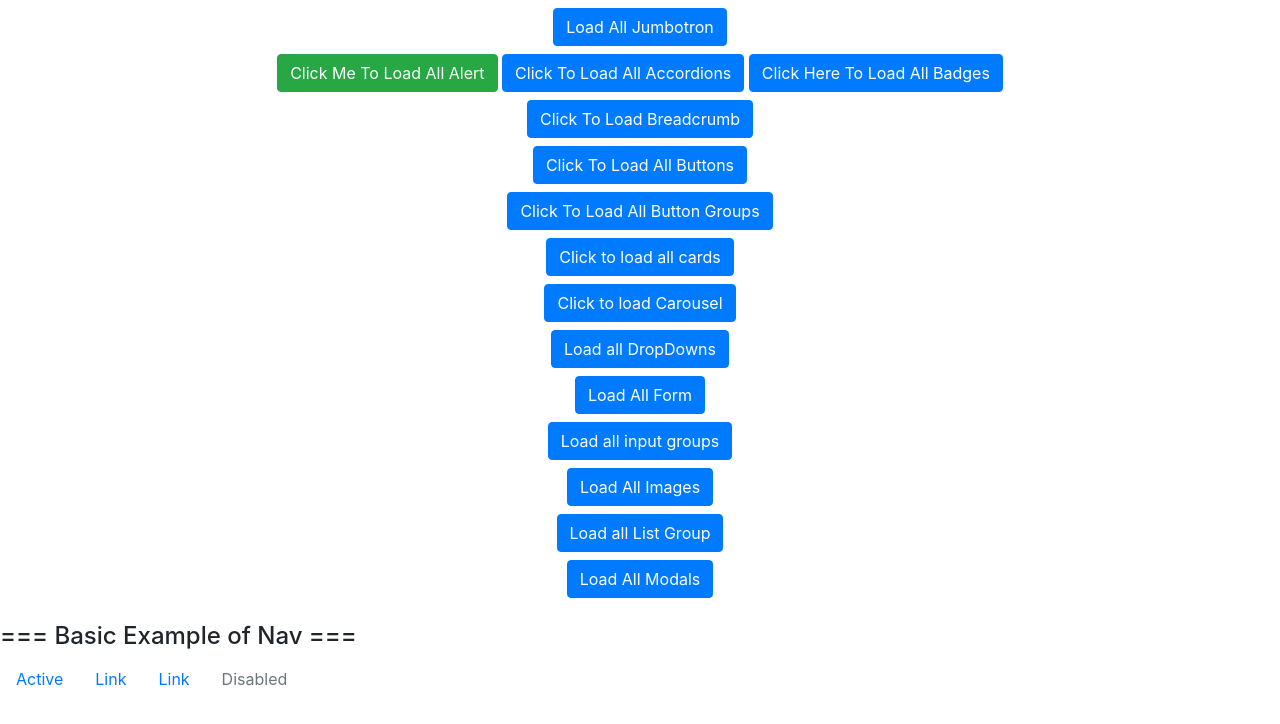
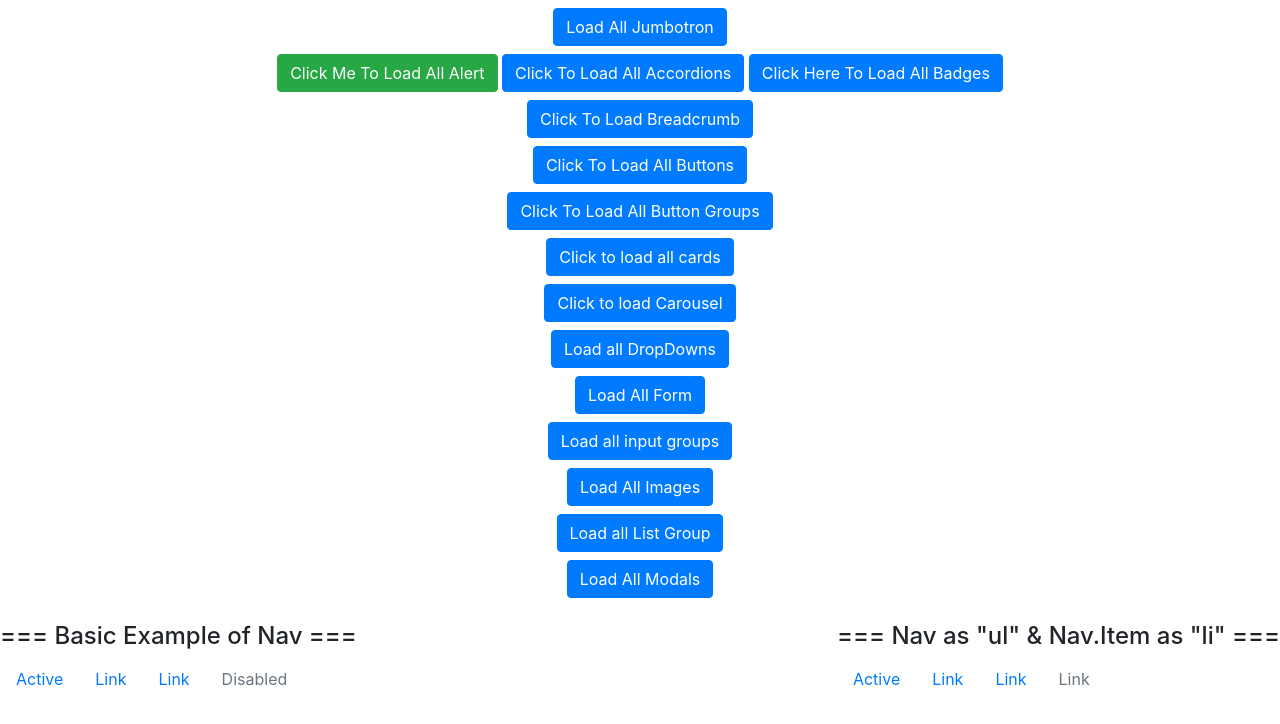
Before and after one commit to Khwajapasha/Boosrtrap-Practice, a React (Create React App) app: page / in a window 1280 px wide. Shown: the top 724 px of the page. Built offline with nearby package versions, Linux system fonts and the light colour scheme.

Commit message:
Nav as ul & Nav.Ttem as li( Nav="ul"  & Nav.Item="li")

```diff
--- a/src/Component/MainBodySection/NavsComponent/AllNavs.jsx
+++ b/src/Component/MainBodySection/NavsComponent/AllNavs.jsx
@@ -1,10 +1,12 @@
 import React from "react";
 import { NavBasicExample } from "./NavBasicExample";
+import { NavsAsLi } from "./NavsAsLi";
 
 export const AllNavs = () => {
   return (
     <div>
       <NavBasicExample />
+      <NavsAsLi />
     </div>
   );
 };
--- /dev/null
+++ b/src/Component/MainBodySection/NavsComponent/NavsAsLi.jsx
@@ -0,0 +1,26 @@
+import React from "react";
+import { Nav } from "react-bootstrap";
+export const NavsAsLi = () => {
+  return (
+    <div className="float-right">
+      <br />
+      <h4>=== Nav as "ul" & Nav.Item as "li" ===</h4>
+      <Nav defaultActiveKey="/home" as="ul">
+        <Nav.Item as="li">
+          <Nav.Link href="/home">Active</Nav.Link>
+        </Nav.Item>
+        <Nav.Item as="li">
+          <Nav.Link eventKey="link-1">Link</Nav.Link>
+        </Nav.Item>
+        <Nav.Item as="li">
+          <Nav.Link eventKey="link-2">Link</Nav.Link>
+        </Nav.Item>
+        <Nav.Item as="li">
+          <Nav.Link eventKey="disabled" disabled>
+            Link
+          </Nav.Link>
+        </Nav.Item>
+      </Nav>
+    </div>
+  );
+};
```
